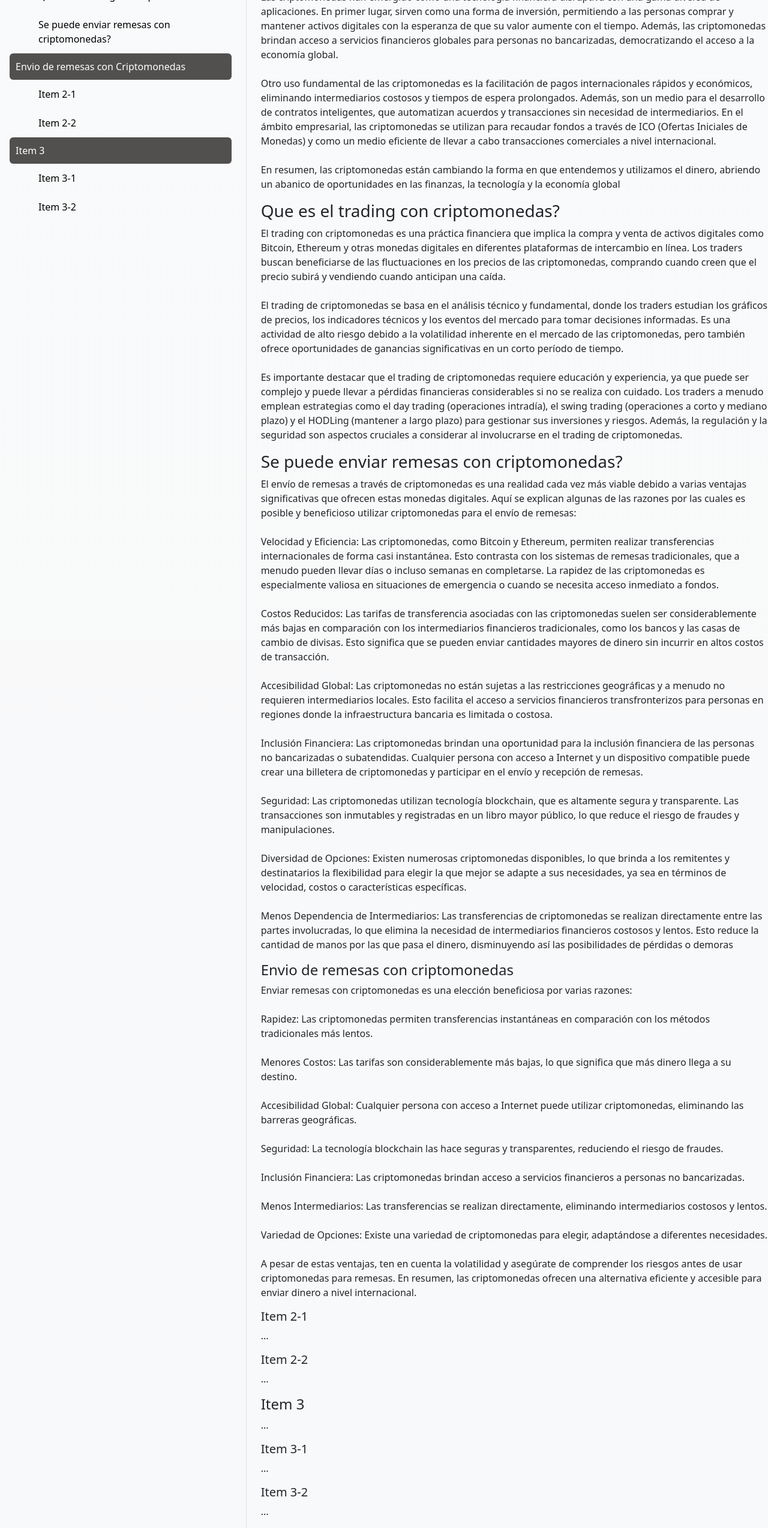
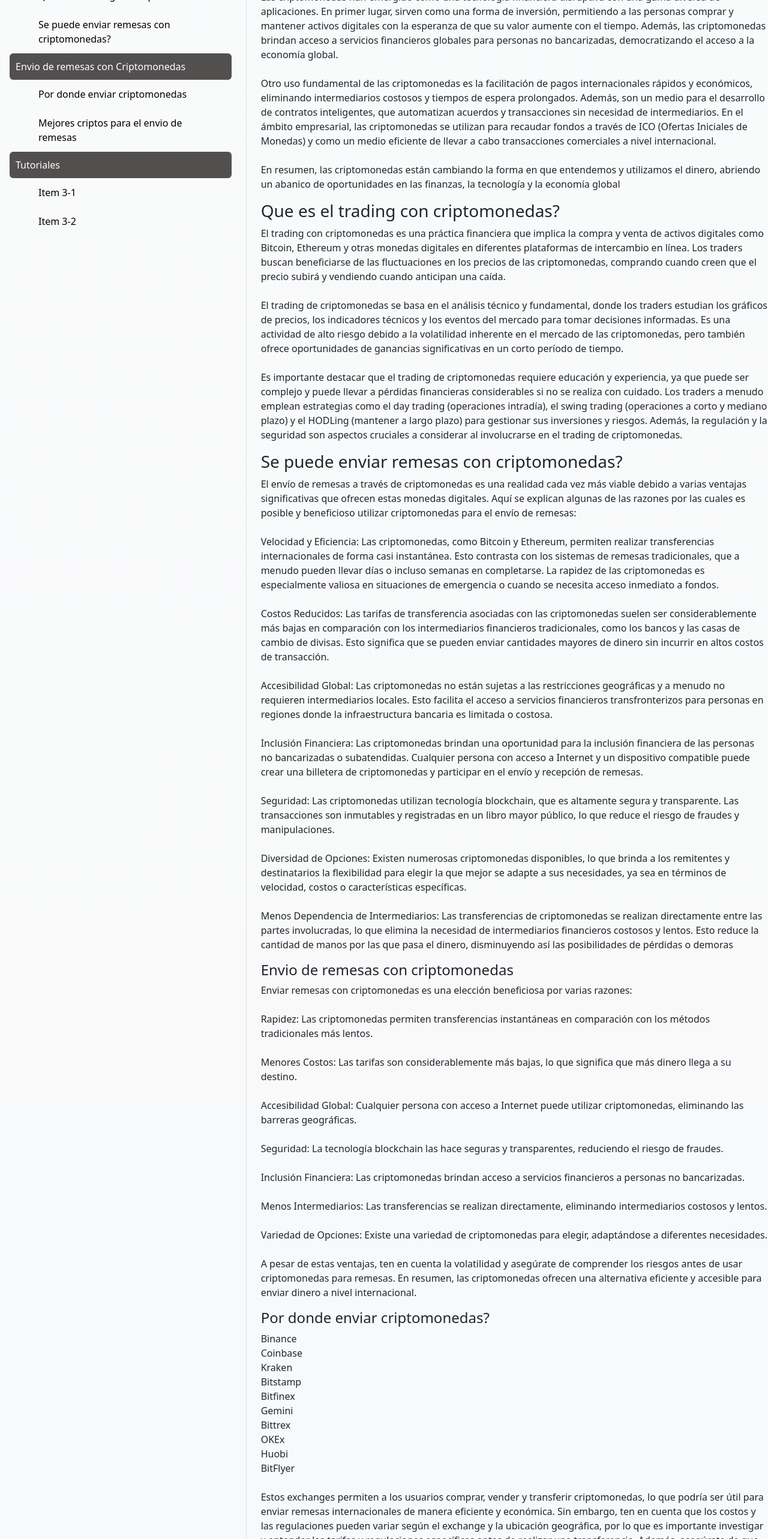
Before and after one commit to No-Country/C13-04-n-csharp-react, a Next.js app in the folder Frontend/reactjs13-cripto-divisas/: page /send in a window 1280 px wide. Shown: the part 200-2766 px from the top of the page at 60% size. Built offline with nearby package versions, Linux system fonts and the light colour scheme.

Commit message:
lista la info de la secccion de send

```diff
--- a/Frontend/reactjs13-cripto-divisas/src/app/send/scrollspy.jsx
+++ b/Frontend/reactjs13-cripto-divisas/src/app/send/scrollspy.jsx
@@ -15,10 +15,10 @@ function Scrollpy() {
                             </nav>
                             <a className="nav-link ms-3" id="navbar-input" href="#item-2">Envio de remesas con Criptomonedas</a>
                             <nav className="nav nav-pills flex-column">
-                                <a className="nav-link ms-5 my-1" id="navbar-subinput" href="#item-2-1">Item 2-1</a>
-                                <a className="nav-link ms-5 my-1" id="navbar-subinput" href="#item-2-2">Item 2-2</a>
+                                <a className="nav-link ms-5 my-1" id="navbar-subinput" href="#item-2-1">Por donde enviar criptomonedas</a>
+                                <a className="nav-link ms-5 my-1" id="navbar-subinput" href="#item-2-2">Mejores criptos para el envio de remesas</a>
                             </nav>
-                            <a className="nav-link ms-3" id="navbar-input" href="#item-3">Item 3</a>
+                            <a className="nav-link ms-3" id="navbar-input" href="#item-3">Tutoriales</a>
                             <nav className="nav nav-pills flex-column">
                                 <a className="nav-link ms-5 my-1" id="navbar-subinput" href="#item-3-1">Item 3-1</a>
                                 <a className="nav-link ms-5 my-1" id="navbar-subinput" href="#item-3-2">Item 3-2</a>
@@ -81,42 +81,85 @@ function Scrollpy() {
                         <div id="item-2">
                             <h4>Envio de remesas con criptomonedas</h4>
                             <p> Enviar remesas con criptomonedas es una elección beneficiosa por varias razones:
-                                <br/>
-                                <br/>
+                                <br />
+                                <br />
                                 Rapidez: Las criptomonedas permiten transferencias instantáneas en comparación con los métodos tradicionales más lentos.
-                                <br/>
-                                <br/>
+                                <br />
+                                <br />
                                 Menores Costos: Las tarifas son considerablemente más bajas, lo que significa que más dinero llega a su destino.
-                                <br/>
-                                <br/>
+                                <br />
+                                <br />
                                 Accesibilidad Global: Cualquier persona con acceso a Internet puede utilizar criptomonedas, eliminando las barreras geográficas.
-                                <br/>
-                                <br/>
+                                <br />
+                                <br />
                                 Seguridad: La tecnología blockchain las hace seguras y transparentes, reduciendo el riesgo de fraudes.
-                                <br/>
-                                <br/>
+                                <br />
+                                <br />
                                 Inclusión Financiera: Las criptomonedas brindan acceso a servicios financieros a personas no bancarizadas.
-                                <br/>
-                                <br/>
+                                <br />
+                                <br />
                                 Menos Intermediarios: Las transferencias se realizan directamente, eliminando intermediarios costosos y lentos.
-                                <br/>
-                                <br/>
+                                <br />
+                                <br />
                                 Variedad de Opciones: Existe una variedad de criptomonedas para elegir, adaptándose a diferentes necesidades.
-                                <br/>
-                                <br/>
+                                <br />
+                                <br />
                                 A pesar de estas ventajas, ten en cuenta la volatilidad y asegúrate de comprender los riesgos antes de usar criptomonedas para remesas. En resumen, las criptomonedas ofrecen una alternativa eficiente y accesible para enviar dinero a nivel internacional.</p>
                         </div>
                         <div id="item-2-1">
-                            <h5>Item 2-1</h5>
-                            <p>...</p>
+                            <h4>Por donde enviar criptomonedas?</h4>
+                            <p>
+                            Binance
+                            <br/>
+                            Coinbase
+                            <br/>
+                            Kraken
+                            <br/>
+                            Bitstamp
+                            <br/>
+                            Bitfinex
+                            <br/>
+                            Gemini
+                            <br/>
+                            Bittrex
+                            <br/>
+                            OKEx
+                            <br/>
+                            Huobi
+                            <br/>
+                            BitFlyer
+                            <br/>
+                            <br/>
+                            Estos exchanges permiten a los usuarios comprar, vender y transferir criptomonedas, lo que podría ser útil para enviar remesas internacionales de manera eficiente y económica. Sin embargo, ten en cuenta que los costos y las regulaciones pueden variar según el exchange y la ubicación geográfica, por lo que es importante investigar y entender las tarifas y regulaciones específicas antes de realizar una transferencia. Además, asegúrate de que el destinatario esté familiarizado con el uso de criptomonedas y pueda convertirlas en la moneda local si es necesario.
+                            </p>
                         </div>
                         <div id="item-2-2">
-                            <h5>Item 2-2</h5>
-                            <p>...</p>
+                            <h4>Mejores criptos para el envio de remesas</h4>
+                            <p>La elección de la criptomoneda más recomendada para el envío de remesas puede depender de varios factores, incluyendo la velocidad de la transacción, las tarifas, la disponibilidad en la región y la facilidad de conversión a moneda local. Aquí hay algunas criptomonedas populares que a menudo se consideran adecuadas para enviar remesas:
+                            <br/>
+Bitcoin (BTC): Bitcoin es ampliamente aceptado y tiene una gran liquidez en la mayoría de los exchanges. Sin embargo, las tarifas de transacción pueden variar y a veces son altas.
+<br/>
+Ethereum (ETH): Ethereum es conocido por su rapidez en las transacciones y su amplia adopción. Puede ser una opción eficiente para remesas.
+<br/>
+Stellar (XLM): Stellar se creó específicamente con la intención de facilitar las transferencias de dinero transfronterizas. Ofrece tarifas bajas y tiempos de confirmación rápidos.
+<br/>
+Ripple (XRP): Ripple es otra criptomoneda diseñada para transferencias internacionales de dinero, y su red se utiliza en muchas instituciones financieras.
+<br/>
+Litecoin (LTC): Litecoin ofrece transacciones más rápidas y tarifas más bajas en comparación con Bitcoin, lo que lo hace atractivo para remesas.
+<br/>
+Bitcoin Cash (BCH): Bitcoin Cash se centra en la escalabilidad y las tarifas bajas, lo que lo convierte en una opción viable para remesas.
+<br/>
+Tether (USDT): Tether es una criptomoneda estable vinculada al valor del dólar estadounidense. Puede ser útil para evitar la volatilidad de otras criptomonedas durante la transferencia.
+<br/>
+USD Coin (USDC): Similar a Tether, USD Coin es una criptomoneda estable respaldada por dólares estadounidenses.
+<br/>
+Dai (DAI): Dai es una criptomoneda estable descentralizada que mantiene su valor mediante la colateralización. Puede ser una opción interesante para la estabilidad.
+<br/>
+La elección final dependerá de tus preferencias personales, las tarifas y la infraestructura disponible en tu ubicación, así como de las necesidades del destinatario. Además, ten en cuenta que las criptomonedas son volátiles, por lo que los precios pueden fluctuar antes de que el destinatario las convierta a moneda local. Siempre es aconsejable investigar y comparar las opciones disponibles antes de realizar una transferencia de remesas en criptomonedas.</p>
                         </div>
                         <div id="item-3">
-                            <h4>Item 3</h4>
-                            <p>...</p>
+                            <h3>Tutoriales</h3>
+                            <p>En un mundo cada vez más globalizado, las criptomonedas están desempeñando un papel fundamental en la simplificación y agilización del proceso de envío de remesas internacionales. Este conjunto de tutoriales está diseñado para ayudarte a comprender y utilizar de manera efectiva las criptomonedas como una alternativa segura, rápida y económica para enviar dinero a tus seres queridos en cualquier parte del mundo.</p>
                         </div>
                         <div id="item-3-1">
                             <h5>Item 3-1</h5>
```
